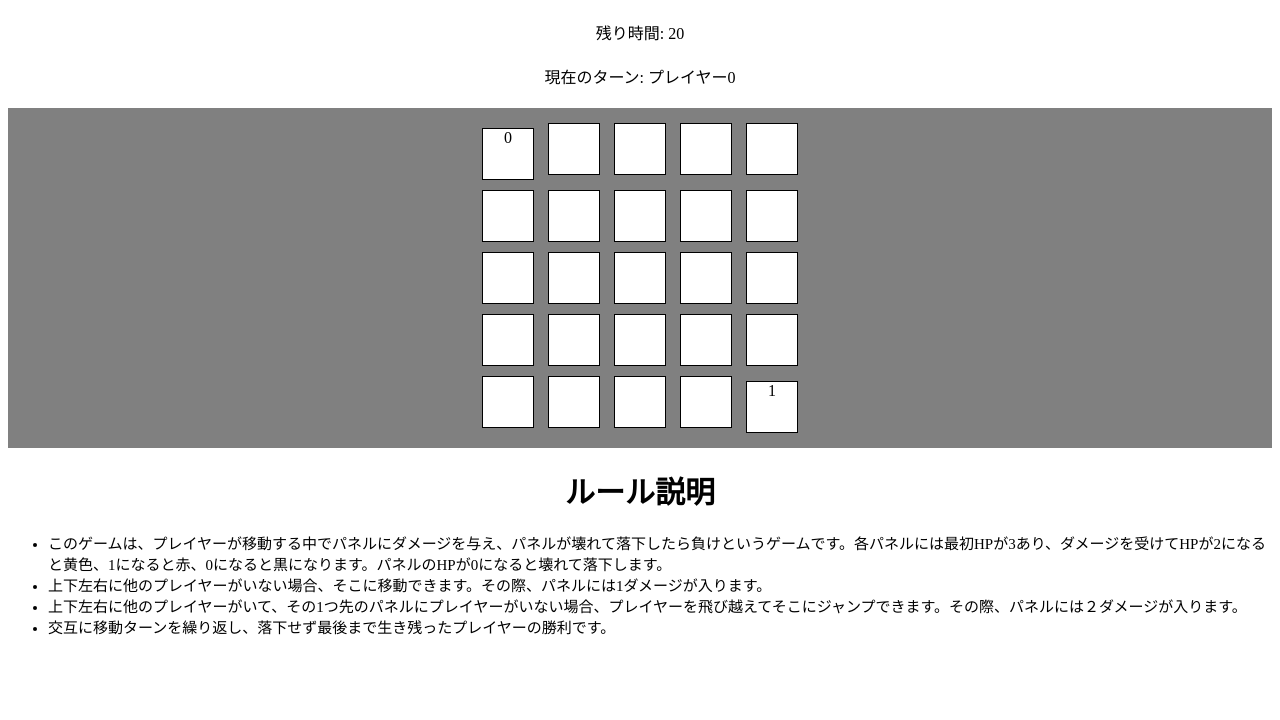
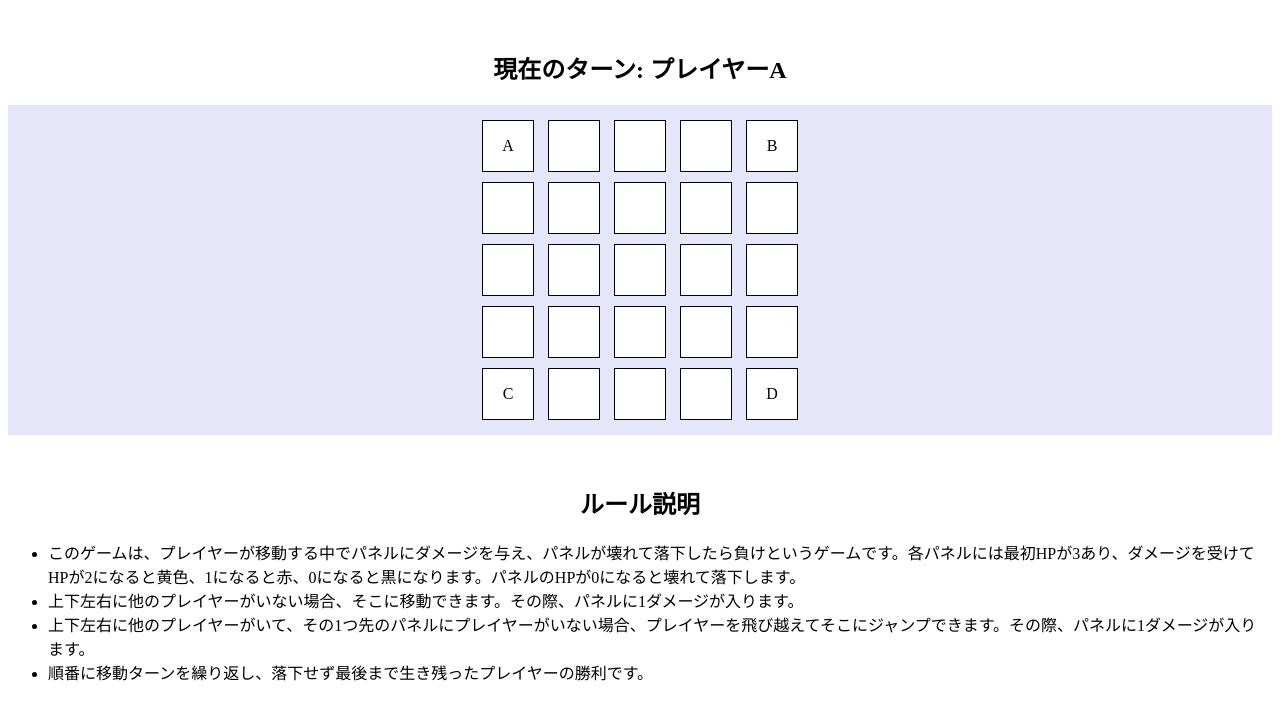
Before and after one commit to g1710249/crackpanel, a plain HTML site: page index.html in a window 1280 px wide. Drawn offline with Linux system fonts and the light colour scheme.

Commit message:
2~4人用にした。

```diff
--- a/app.js
+++ b/app.js
@@ -1,8 +1,34 @@
+const numplayer = 4;
+const playerlist = ['A', 'B', 'C', 'D'];
 let nowplayer = 0;
-let playerposition = [
-    [0, 0],
-    [4, 4]
+
+const playerpositions = [
+    [[0, 0],[4, 4]],
+    [[0, 0],[0, 4], [4, 0]],
+    [[0, 0],[0, 4], [4, 0], [4, 4]]
 ];
+let playerposition = playerpositions[numplayer - 2];
+
+const playermaps = [
+    [[0, -1, -1, -1, -1],
+    [-1, -1, -1, -1, -1],
+    [-1, -1, -1, -1, -1],
+    [-1, -1, -1, -1, -1],
+    [-1, -1, -1, -1, 1]],
+
+    [[0, -1, -1, -1, 1],
+    [-1, -1, -1, -1, -1],
+    [-1, -1, -1, -1, -1],
+    [-1, -1, -1, -1, -1],
+    [2, -1, -1, -1, -1]],
+
+    [[0, -1, -1, -1, 1],
+    [-1, -1, -1, -1, -1],
+    [-1, -1, -1, -1, -1],
+    [-1, -1, -1, -1, -1],
+    [2, -1, -1, -1, 3]]
+];
+let playermap = playermaps[numplayer - 2];
 
 let panelmap = [
     [3, 3, 3, 3, 3],
@@ -12,26 +38,18 @@ let panelmap = [
     [3, 3, 3, 3, 3]
 ];
 
-let playermap = [
-    [ 0, -1, -1, -1, -1],
-    [-1, -1, -1, -1, -1],
-    [-1, -1, -1, -1, -1],
-    [-1, -1, -1, -1, -1],
-    [-1, -1, -1, -1,  1]
-];
-
 function paneldraw(){
     for(let i = 0; i < 5; i++){
         for(let j = 0; j < 5; j++){
             let obj = document.getElementById(String(i) + String(j));
             if(panelmap[i][j] === 3){
-                obj.style.backgroundColor = "white";
+                obj.style.backgroundColor = 'white';
             }else if(panelmap[i][j] === 2){
-                obj.style.backgroundColor = "yellow";
+                obj.style.backgroundColor = 'yellow';
             }else if(panelmap[i][j] === 1){
-                obj.style.backgroundColor = "red";
+                obj.style.backgroundColor = 'red';
             }else if(panelmap[i][j] === 0){
-                obj.style.backgroundColor = "gray";
+                obj.style.backgroundColor = 'gray';
             }
         }
     }
@@ -44,25 +62,24 @@ function playerdraw(){
             if(playermap[i][j] === -1){
                 obj.innerText = '　';
             }else if(playermap[i][j] === 0){
-                obj.innerText = '0';
+                obj.innerText = 'A';
             }else if(playermap[i][j] === 1){
-                obj.innerText = '1';
+                obj.innerText = 'B';
+            }else if(playermap[i][j] === 2){
+                obj.innerText = "C";
+            }else if(playermap[i][j] === 3){
+                obj.innerText = "D";
             }
-            // else if(playermap[i][j] === 2){
-            //     obj.innerText = "2";
-            // }else if(playermap[i][j] === 3){
-            //     obj.innerText = "3";
-            // }
         }
     }
 }
 
 function changeturn(){
     nowplayer++;
-    if(nowplayer > 1){
+    if(nowplayer >= numplayer){
         nowplayer = 0;
     }
-    document.getElementById('nowplayer').innerText = String(nowplayer);
+    document.getElementById('nowplayer').innerText = playerlist[nowplayer];
 }
 
 function canmove(x, y){
@@ -71,14 +88,14 @@ function canmove(x, y){
             return 1;
         }else if(distance(x, y) === 4){
             if(playerposition[nowplayer][0] === x){
-                let cy = Math.abs(playerposition[nowplayer][1] - y);
+                let cy = (playerposition[nowplayer][1] + y) / 2;
                 if(playermap[x][cy] !== -1){
-                    return 2;
+                    return 1;
                 }
             }else if(playerposition[nowplayer][1] === y){
-                let cx = Math.abs(playerposition[nowplayer][0] - x);
+                let cx = (playerposition[nowplayer][0] + x) / 2;
                 if(playermap[cx][y] !== -1){
-                    return 2;
+                    return 1;
                 }
             }
         }
@@ -99,21 +116,21 @@ function move(x, y){
 function damagepanel(i, x, y){
     panelmap[x][y] -= i;
     if(panelmap[x][y] <= 0){
-        window.alert('プレイヤー' + String(nowplayer) + 'の負けです！');
+        window.alert('プレイヤー' + playerlist[nowplayer] + 'の負けです！');
     }
 }
 
-//init
+//ゲーム開始時
 paneldraw();
 playerdraw();
 
 //マスが押されたら
 document.addEventListener('click',function(e){
     if(e.target.className === 'panel'){
-        let x = e.target.id[0]
-        let y = e.target.id[1]
+        let x = Number(e.target.id[0]);
+        let y = Number(e.target.id[1]);
         let i = canmove(x, y);
-        if(i === 1 || i === 2){
+        if(i === 1){
             move(x, y);
             damagepanel(i, x, y);
             paneldraw();
--- a/index.html
+++ b/index.html
@@ -7,11 +7,11 @@
     </head>
     <body>
         <div class="container">
-            <div class="timer">
+            <!-- <div class="timer">
                 <p>残り時間: <span id="timer">20</span></p>
-            </div>
+            </div> -->
             <div class="nowplayer">
-                <p>現在のターン: プレイヤー<span id="nowplayer">0</span></p>
+                <h2>現在のターン: プレイヤー<span id="nowplayer">A</span></h2>
             </div>
             <div class="panels">
                 <div class="panel" id="00"></div>
@@ -47,12 +47,12 @@
             </div>
         </div>
         <div class="discription">
-            <h1>ルール説明</h1>
+            <h2>ルール説明</h2>
             <ul>
                 <li>このゲームは、プレイヤーが移動する中でパネルにダメージを与え、パネルが壊れて落下したら負けというゲームです。各パネルには最初HPが3あり、ダメージを受けてHPが2になると黄色、1になると赤、0になると黒になります。パネルのHPが0になると壊れて落下します。</li>
-                <li>上下左右に他のプレイヤーがいない場合、そこに移動できます。その際、パネルには1ダメージが入ります。</li>
-                <li>上下左右に他のプレイヤーがいて、その1つ先のパネルにプレイヤーがいない場合、プレイヤーを飛び越えてそこにジャンプできます。その際、パネルには２ダメージが入ります。</li>
-                <li>交互に移動ターンを繰り返し、落下せず最後まで生き残ったプレイヤーの勝利です。</li>
+                <li>上下左右に他のプレイヤーがいない場合、そこに移動できます。その際、パネルに1ダメージが入ります。</li>
+                <li>上下左右に他のプレイヤーがいて、その1つ先のパネルにプレイヤーがいない場合、プレイヤーを飛び越えてそこにジャンプできます。その際、パネルに1ダメージが入ります。</li>
+                <li>順番に移動ターンを繰り返し、落下せず最後まで生き残ったプレイヤーの勝利です。</li>
             </ul>
         </div>
         <script src="app.js"></script>
--- a/stylesheet.css
+++ b/stylesheet.css
@@ -1,8 +1,3 @@
-* {
-    /* font-size: 20px; */
-    /* text-align: center; */
-}
-
 .timer {
     text-align: center;
     margin: 20px 0;
@@ -10,12 +5,12 @@
 
 .nowplayer {
     text-align: center;
-    margin: 20px 0;
+    margin-top: 50px;
 }
 
 .panels {
     text-align: center;
-    background-color: gray;
+    background-color: lavender;
     padding: 10px 10px;
 }
 
@@ -24,14 +19,12 @@
     height: 50px;
     margin: 5px 5px;
     display: inline-block;
-    background-color: white;
+    line-height: 50px;
+    /* background-color: white; */
     border: 1px solid;
 }
 
-.discription {
-    font-size: 15px;
-}
-
-.discription h1 {
+.discription h2 {
+    margin-top: 50px;
     text-align: center;
 }
```
